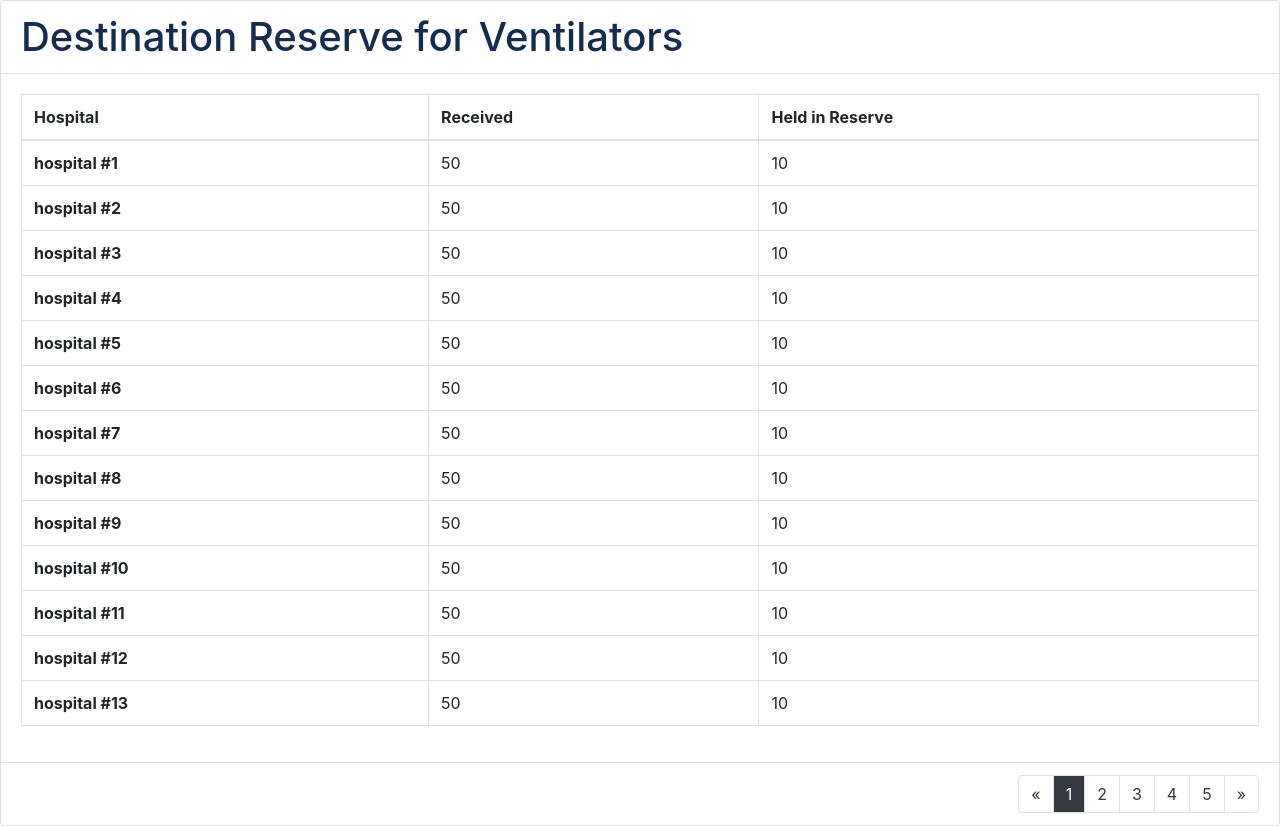
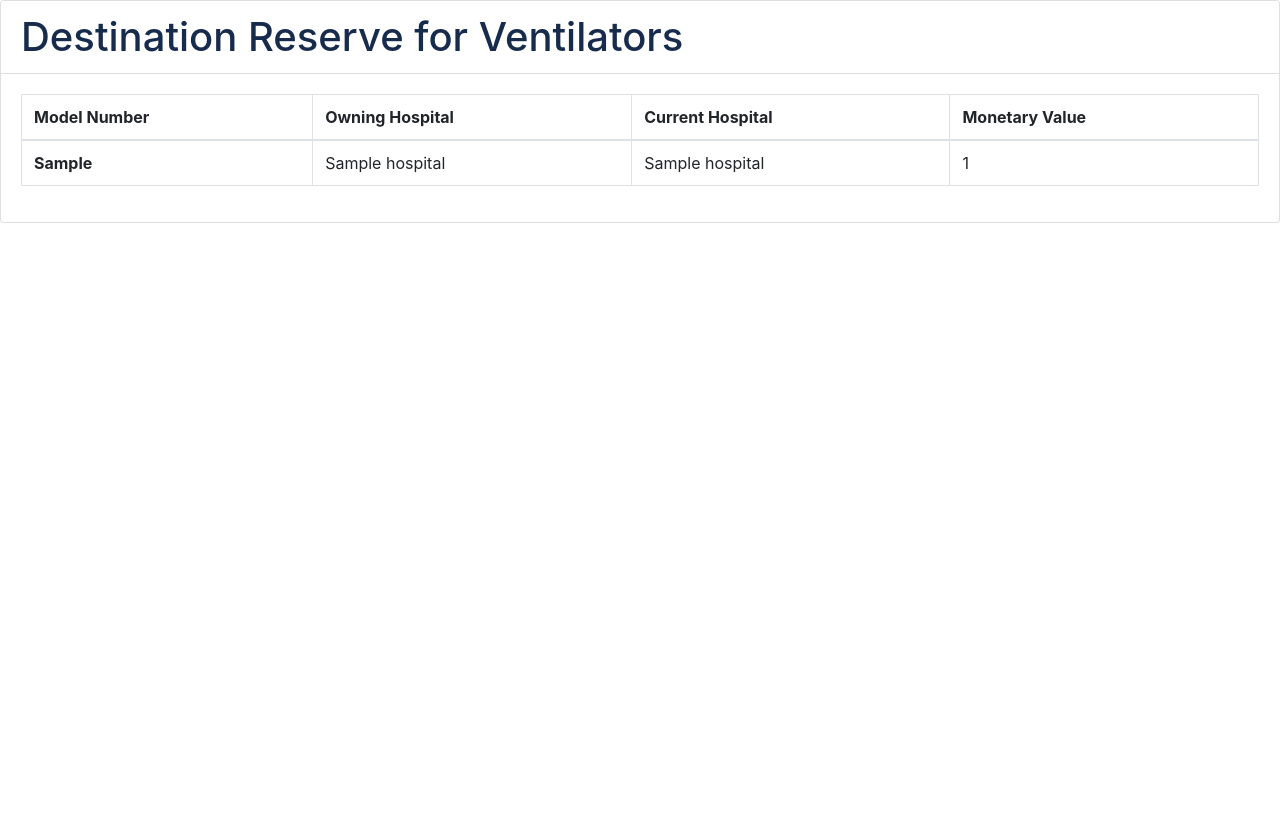
Before and after one commit to Jarred28/covid-ventilator, a Django app: template templates/sysoperator/destination_reserve.html in a window 1280 px wide. After the commit the page ends 223 px from the top, so only its background shows below. Run offline with Django 3.2, Linux system fonts and the light colour scheme; the template is opened without the code that fills it: values that come from a table or form of the project are taken from there, others are empty; tables that the repository leaves empty hold one stand-in row (values such as "Sample post"); some libraries are stand-ins or nearby versions.

Commit message:
Fixed typos in demand + supply. Added dst reserve

```diff
--- a/templates/sysoperator/demand.html
+++ b/templates/sysoperator/demand.html
@@ -20,9 +20,9 @@
       <tbody>
         {% for order in orders %}
         <tr>
-          <th scope="row">{% order.requesting_hospital.name %}</th>
-          <td>{% order.num_requested %}</td>
-          <td>{% order.num_needed %}</td>
+          <th scope="row">{{ order.requesting_hospital.name }}</th>
+          <td>{{ order.num_requested }}</td>
+          <td>{{ order.num_needed }}</td>
         </tr>
         {% endfor %}
       </tbody>
--- a/templates/sysoperator/destination_reserve.html
+++ b/templates/sysoperator/destination_reserve.html
@@ -12,81 +12,25 @@
     <table class="table table-bordered">
       <thead>
         <tr>
-          <th scope="col">Hospital</th>
-          <th scope="col">Received</th>
-          <th scope="col">Held in Reserve</th>
+          <th scope="col">Model Number</th>
+          <th scope="col">Owning Hospital</th>
+          <th scope="col">Current Hospital</th>
+          <th scope="col">Monetary Value</th>
         </tr>
       </thead>
       <tbody>
+      {% for ventilator in ventilators %}
         <tr>
-          <th scope="row">hospital #1</th>
-          <td>50</td>
-          <td>10</td>
+          <th scope="row">{{ ventilator.model_num }}</th>
+          <td>{{ ventilator.owning_hospital.name }}</td>
+          <td>{{ ventilator.current_hospital.name }}</td>
+          <td>{{ ventilator.monetary_value }}</td>
         </tr>
-        <tr>
-          <th scope="row">hospital #2</th>
-          <td>50</td>
-          <td>10</td>
-        </tr>
-        <tr>
-          <th scope="row">hospital #3</th>
-          <td>50</td>
-          <td>10</td>
-        </tr>
-        <tr>
-          <th scope="row">hospital #4</th>
-          <td>50</td>
-          <td>10</td>
-        </tr>
-        <tr>
-          <th scope="row">hospital #5</th>
-          <td>50</td>
-          <td>10</td>
-        </tr>
-        <tr>
-          <th scope="row">hospital #6</th>
-          <td>50</td>
-          <td>10</td>
-        </tr>
-        <tr>
-          <th scope="row">hospital #7</th>
-          <td>50</td>
-          <td>10</td>
-        </tr>
-        <tr>
-          <th scope="row">hospital #8</th>
-          <td>50</td>
-          <td>10</td>
-        </tr>
-        <tr>
-          <th scope="row">hospital #9</th>
-          <td>50</td>
-          <td>10</td>
-        </tr>
-        <tr>
-          <th scope="row">hospital #10</th>
-          <td>50</td>
-          <td>10</td>
-        </tr>
-        <tr>
-          <th scope="row">hospital #11</th>
-          <td>50</td>
-          <td>10</td>
-        </tr>
-        <tr>
-          <th scope="row">hospital #12</th>
-          <td>50</td>
-          <td>10</td>
-        </tr>
-        <tr>
-          <th scope="row">hospital #13</th>
-          <td>50</td>
-          <td>10</td>
-        </tr>
+      {% endfor %}
       </tbody>
     </table>
   </div>
-  <div class="card-footer bg-white">
+  <!-- <div class="card-footer bg-white">
     <nav aria-label="Page navigation">
       <ul class="pagination mb-0 float-right">
         <li class="page-item">
@@ -106,6 +50,6 @@
         </li>
       </ul>
     </nav>
-  </div>
+  </div> -->
 </div>
 {% endblock %}
--- a/webapp/views.py
+++ b/webapp/views.py
@@ -364,8 +364,8 @@ class SystemDestinationReserve(APIView):
     template_name = 'sysoperator/destination_reserve.html'
 
     def get(self, request):
-        serializer = SystemParametersSerializer(SystemParameters.getInstance())
-        return Response({'serializer': serializer, 'style': {'template_pack': 'rest_framework/vertical/'}})
+        ventilators = Ventilator.objects.filter(state=Ventilator.State.Reserve.name)
+        return Response({'venatilators': ventilator, 'style': {'template_pack': 'rest_framework/vertical/'}})
 
 class HospitalCEO(APIView):
     renderer_classes = [TemplateHTMLRenderer]
```
Also changed, not shown: templates/sysoperator/supply.html (+4 -4 lines).
